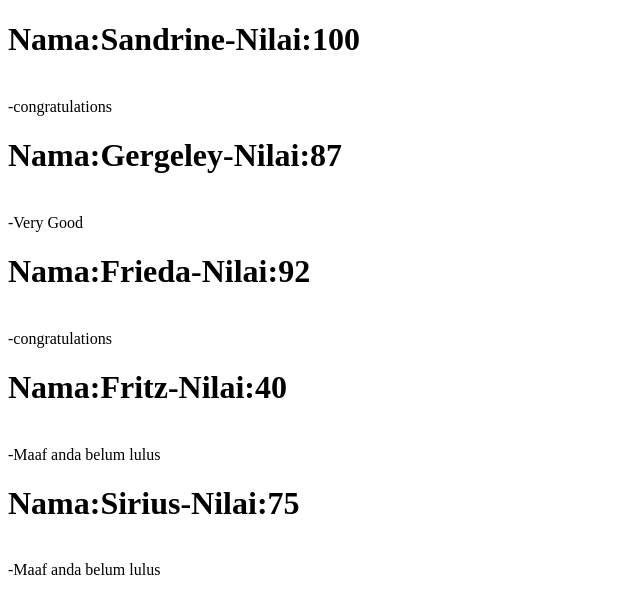
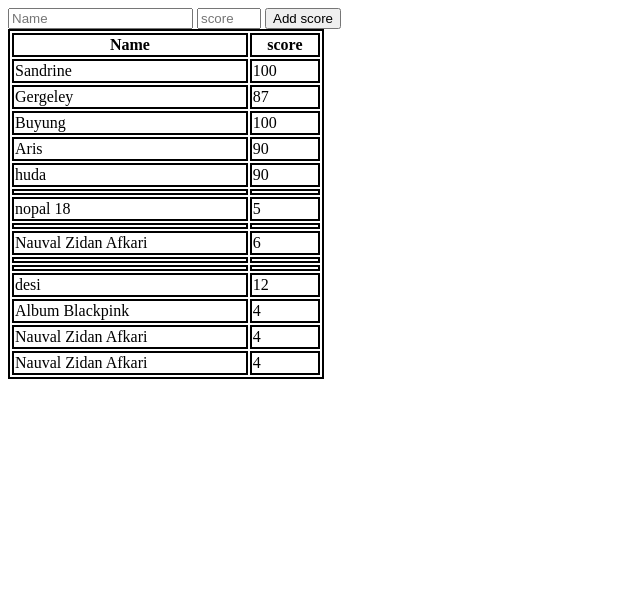
Before and after one commit to nauval84/score, a Flask app: page / in a window 1280 px wide. Shown: the top 614 px of the page, without its empty margins (0-640 px from the left). Run offline with Flask 3, Linux system fonts and the light colour scheme; some libraries are stand-ins or nearby versions.

Commit message:
Add files via upload

```diff
--- a/score/app.py
+++ b/score/app.py
@@ -1,15 +1,39 @@
-from flask import Flask, render_template
+import os #import os untuk mengakses sistem database
 
-app = Flask(__name__)
+from cs50 import SQL #import SQL untuk menggunakan bahasa SQL dalam phyton
 
-@app.route('/')
+from flask import Flask, flash, jsonify, redirect, render_template, request, session #import tools untuk website
 
+app = Flask(__name__) #mengatur nama aplikasi
+
+db = SQL ("sqlite:///score.db")
+
+
+
+
+@app.route("/", methods=["GET", "POST"])
+#ketika route "/" dipanggil/diakses, maka fungsi inde() dieksekusi
 def score():
-    students = [
-        {"name": "Sandrine", "score": 100},
-        {"name": "Gergeley", "score": 87},
-        {"name": "Frieda", "score": 92},
-        {"name": "Fritz", "score": 40},
-        {"name": "Sirius", "score": 75},
-    ]
-    return render_template("index.html", students=students)
+    #jika requst yang dilakukan oleh pungguna adalah post, maka eksekusi kode dalam if
+    if request.method == "POST":
+        #access form data / membaca data pada yang diisikan pada form
+        name = request.form.get("name")
+        score = request.form.get("score")
+
+        # print(name)
+        # print(score)
+        #masukkan data ke database
+        db.execute("INSERT INTO score (name, score) VALUES(?, ?)", name, score)
+        # score_test = db.execute("select * from score")
+        # print(score_test)
+
+        #balik ke https://127.0.0.1:5000/
+        return redirect("/")
+
+    # jika requestnya selain post, maka tampilkan data dari tabel birthdays
+    else:
+        # ambil seluruh data dari tabel birthdays, simpan di variabel birthdays
+        score = db.execute("SELECT * FROM score")
+
+        # salin isi variabel birtdays ke birhdays, lalu kirim ke index.html
+        return render_template("index.html", students = score)
--- a/score/templates/index.html
+++ b/score/templates/index.html
@@ -5,16 +5,42 @@
     <meta name="viewport" content="width=device-width, initial-scale=1.0">
     <title>Document</title>
 </head>
+<style>
+    table, th, td {
+  border:2px solid black;
+}
+</style>
 <body>
-    {% for x in students %}
-        <h1> Nama:{{x.name}}-Nilai:{{x.score}}</h1><br>
-        {% if x.score > 90 %}
-            -congratulations</p>
-        {% elif x.score >= 76 %}
-            -Very Good</p>
-        {% else %}
-            -Maaf anda belum lulus</p>
-        {% endif %}
-    {% endfor %}
+    <div class="container">
+        <div class="section">
+            <form action="/" method="POST">
+                <input name="name" placeholder="Name" type="text">
+                <input name="score" placeholder="score" type="number" min="0" max="100">
+                <input type="submit" value="Add score">
+            </form>
+        </div>
+    </div>
+
+    <div class="section">
+        <table style="width: 25%;">
+            <thead>
+                <tr>
+                    <th>Name</th>
+                    <th>score</th>
+                </tr>
+            </thead>
+
+            <tbody>
+                {% for x in students %}
+                <tr>
+                    <td>{{x.name}}</td>
+                    <td>{{x.score}}</td>
+                </tr>
+                {% endfor %}
+            </tbody>
+        </table>
+    </div>
+
+
 </body>
 </html>
```
Also changed, not shown: score/score.db (added).
